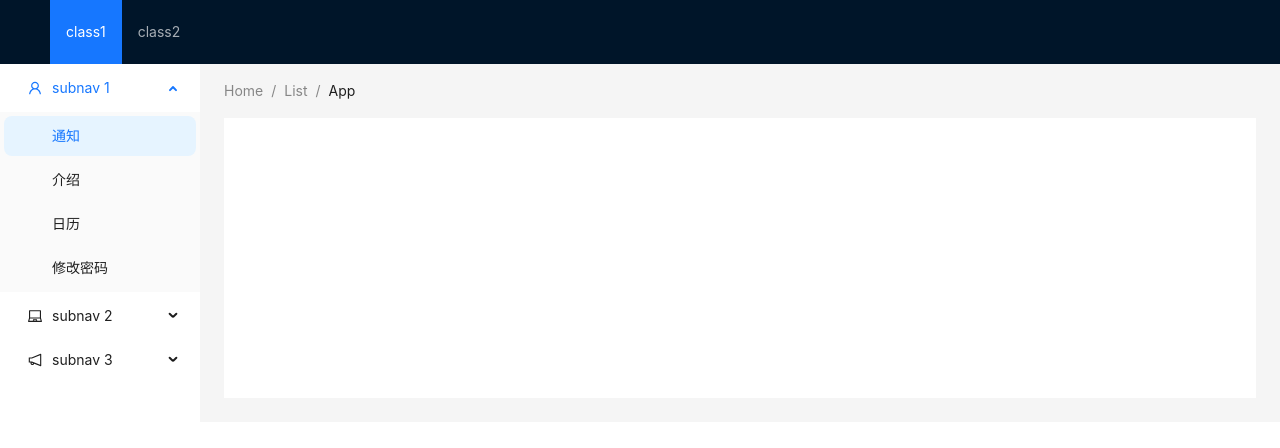
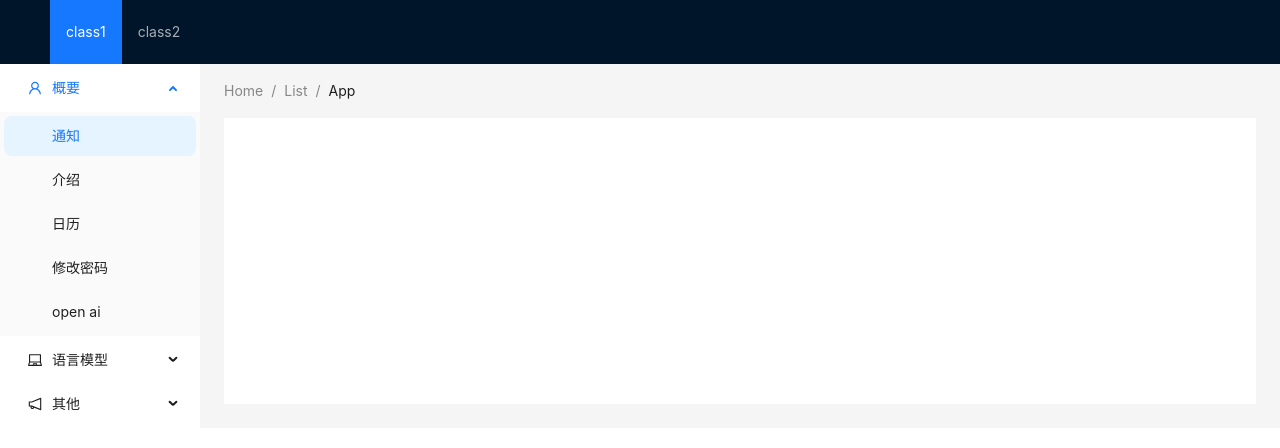
Before and after one commit to cqhcqh1206/antd-demo, a React (Create React App) app: page / in a window 1280 px wide. Shown: the top 448 px of the page. Built offline with nearby package versions, Linux system fonts and the light colour scheme.

Commit message:
ci app.js

```diff
--- a/src/App.js
+++ b/src/App.js
@@ -19,6 +19,7 @@ import Touxiang from "./pages/touxiang";
 import Submit from "./pages/submit";
 import Class5 from "./pages/class5";
 import Progress from "./pages/progress";
+import Openai from "./pages/openai";
 import "./App.css";
 
 const { Header, Content, Sider } = Layout;
@@ -31,21 +32,33 @@ const { Header, Content, Sider } = Layout;
 const items2 = [UserOutlined, LaptopOutlined, NotificationOutlined].map(
   (icon, index) => {
     const key = String(index + 1);
+    const name = ["概要", "语言模型", "其他"];
     return {
       key: `sub${key}`,
       icon: React.createElement(icon),
-      label: `subnav ${key}`,
-      // children: new Array(4).fill(null).map((_, j) => {
-      children: ["/class1", "/information", "/calendar", "/progress"].map(
-        (item, j) => {
-          const subKey = index * 4 + j + 1;
-          var cars = ["通知", "介绍", "日历", "修改密码"];
-          return {
-            key: subKey,
-            label: <Link to={item}>{` ${cars[subKey - 1]} `}</Link>,
-          };
-        }
-      ),
+      label: name[index],
+      children: [
+        "/class1",
+        "/information",
+        "/calendar",
+        "/progress",
+        "/openai",
+      ].map((item, j) => {
+        const subKey = index * 4 + j + 1;
+        var cars = [
+          "通知",
+          "介绍",
+          "日历",
+          "修改密码",
+          "open ai",
+          "claude+",
+          "通义千问",
+        ];
+        return {
+          key: subKey,
+          label: <Link to={item}>{` ${cars[subKey - 1]} `}</Link>,
+        };
+      }),
     };
   }
 );
@@ -114,8 +127,8 @@ const App = () => {
               <Route path="/submit" Component={Submit} />
               <Route path="/class5" Component={Class5} />
               <Route path="/progress" Component={Progress} />
+              <Route path="/openai" Component={Openai} />
             </Routes>
-
             {/* <MyFirstComponent /> */}
           </Content>
         </Layout>
```
Also changed, not shown: src/pages/openai/index.jsx (added).
